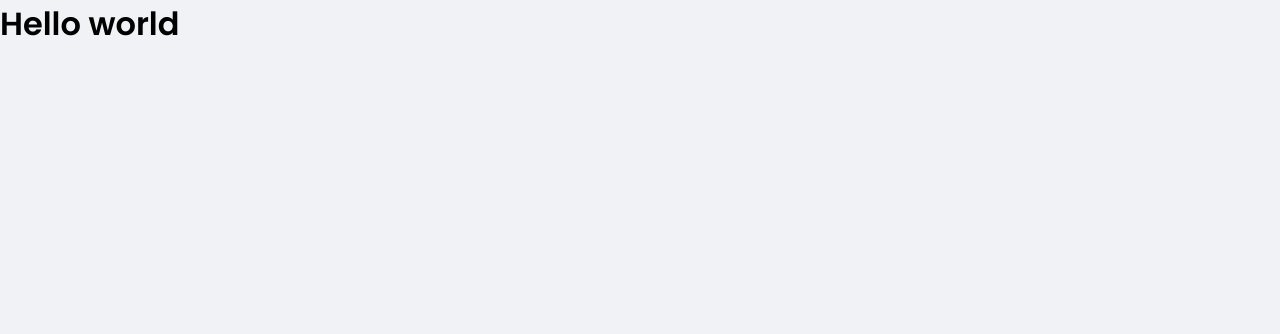
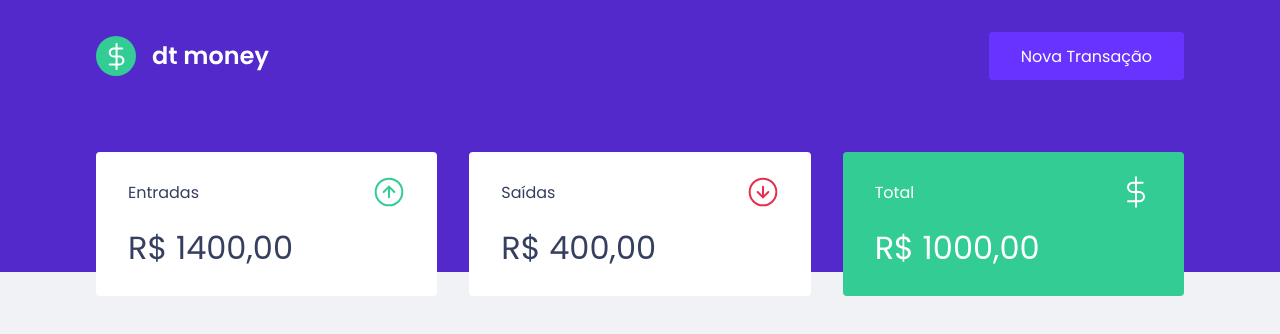
Before and after one commit to gutierry13/ReactDtMoney, a React (Create React App) app: page / in a window 1280 px wide. Shown: the top 334 px of the page. Built offline with nearby package versions, Linux system fonts and the light colour scheme.

Commit message:
Header and dashboard summary

```diff
--- a/src/App.tsx
+++ b/src/App.tsx
@@ -1,10 +1,13 @@
+import { Dashboard } from "./components/Dashboard";
+import { Header } from "./components/Header/Index";
 import { GlobalStyle } from "./styles/global";
 
 export function App() {
   return (
-    <div className="App">
+    <>
       <GlobalStyle/>
-      <h1>Hello world</h1>
-    </div>
+      <Header/>
+      <Dashboard/>
+    </>
   );
 }
--- /dev/null
+++ b/src/components/Dashboard/index.tsx
@@ -0,0 +1,11 @@
+import { Summary } from "../Summary"
+import { Container } from "./styles"
+
+export const Dashboard = () => {
+  return (
+    <Container>
+      <Summary/>
+
+    </Container>
+  )
+}
--- /dev/null
+++ b/src/components/Dashboard/styles.ts
@@ -0,0 +1,6 @@
+import styled from "styled-components";
+export const Container = styled.main`
+  max-width: 1120px;
+  margin: 0 auto;
+  padding: 2.5rem 1rem;
+`
--- /dev/null
+++ b/src/components/Header/Index.tsx
@@ -0,0 +1,12 @@
+import logoImg from '../../assets/logo.svg'
+import { Container, Content } from './styles'
+export const Header = () => {
+  return (
+    <Container>
+      <Content>
+      <img src={logoImg} alt="dt-money" />
+      <button>Nova Transação</button>
+      </Content>
+    </Container>
+  )
+}
--- /dev/null
+++ b/src/components/Header/styles.ts
@@ -0,0 +1,26 @@
+import styled from "styled-components";
+export const Container = styled.header`
+  background:var(--blue);
+
+`
+export const Content = styled.div`
+  max-width: 1120px;
+  margin: 0 auto;
+  padding: 2rem 1rem 12rem;
+  display: flex;
+  align-items: center;
+  justify-content: space-between;
+  button{
+    font-size: 1rem;
+    color: #fff;
+    background-color:var(--blue-light);
+    border: 0;
+    padding: 0 2rem;
+    border-radius: 4px;
+    height: 3rem;
+    transition: filter 0.2s;
+    &:hover{
+      filter: brightness(0.9);
+    }
+  }
+`
--- /dev/null
+++ b/src/components/Summary/index.tsx
@@ -0,0 +1,31 @@
+import { Container } from "./styles"
+import incomeImg from '../../assets/income.svg'
+import outcomeImg from '../../assets/outcome.svg'
+import totalImg from '../../assets/total.svg'
+export const Summary = () => {
+  return (
+    <Container>
+      <div>
+        <header>
+          <p>Entradas</p>
+          <img src={incomeImg} alt="Entradas" />
+        </header>
+          <strong>R$ 1400,00</strong>
+      </div>
+      <div>
+        <header>
+          <p>Saídas</p>
+          <img src={outcomeImg} alt="Saidas" />
+        </header>
+          <strong>R$ 400,00</strong>
+      </div>
+      <div className="total-background">
+        <header>
+          <p>Total</p>
+          <img src={totalImg} alt="Total" />
+        </header>
+          <strong>R$ 1000,00</strong>
+      </div>
+    </Container>
+  )
+}
--- /dev/null
+++ b/src/components/Summary/styles.ts
@@ -0,0 +1,29 @@
+import styled from "styled-components";
+export const Container = styled.div`
+  display: grid;
+  grid-template-columns: repeat(3,1fr);
+  gap: 2rem;
+  margin-top: -10rem;
+  div{
+    background-color: var(--shape);
+    padding: 1.5rem 2rem;
+    border-radius:0.25rem;
+    color: var(--text-title);
+    header{
+      display: flex;
+      align-items: center;
+      justify-content: space-between;
+    }
+    strong{
+      margin-top: 1rem;
+      font-size: 2rem;
+      font-weight: 500;
+      line-height: 3rem;
+      display: block;
+    }
+    &.total-background{
+      background-color: var(--green);
+      color: #fff;
+    }
+  }
+`
--- a/src/styles/global.ts
+++ b/src/styles/global.ts
@@ -1,11 +1,10 @@
 import { createGlobalStyle } from "styled-components";
 export const GlobalStyle = createGlobalStyle`
 :root{
-  font-size: 62.5%;
   --red:#e52e4d;
   --blue:#5429cc;
   --blue-light:#6933FF;
-
+  --green:#33cc95;
   --text-title:#363f5f;
   --text-body:#969cb3;
 
@@ -26,7 +25,6 @@
   }
 }
 body{
-  font-size: 1.6rem;
   background-color: var(--background);
   -webkit-font-smoothing: antialiased;
 }
```
